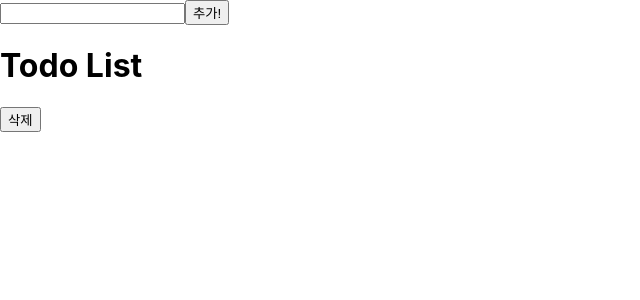
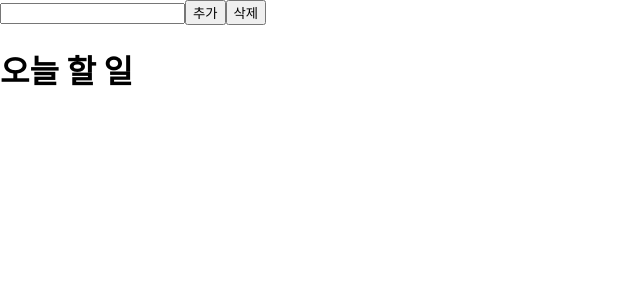
Before and after one commit to Goldcartel/my-blog, a React (Create React App) app: page / in a window 1280 px wide. Shown: the top 300 px of the page, without its empty margins (0-640 px from the left). Built offline with nearby package versions, Linux system fonts and the light colour scheme.

Commit message:
todolist practice

```diff
--- a/src/App.css
+++ b/src/App.css
@@ -1,4 +1,4 @@
-.todo-item{
+.todo-list{
   width : 300px;
   height : 60px;
   border: 2px dotted blue;
--- a/src/App.js
+++ b/src/App.js
@@ -1,27 +1,23 @@
 import React,{useState} from 'react';
 import './App.css';
 import TodoBoard from './lecture/TodoBoard';
+import Todo from './lecture/Todo';
 
 function App() {
-  const [inputValue,setInputValue]=useState('');
-  const [todoList,setTodoList]=useState([ ]);
-  const delItem=()=> {
-    console.log(todoList)
-    setTodoList((todoList)=> todoList.slice(0,-1))
-    console.log(todoList)
-  }
-  const addItem=( )=>{
-    console.log('inputValue 여기에!',inputValue);
-    setTodoList([...todoList,inputValue]);
-  }
-  return (
-    <div className="App">
-      <input value={inputValue} type='text' onChange={(event)=>setInputValue(event.target.value)}/>
-      <button onClick={addItem}>추가!</button>
-      <TodoBoard todoList={todoList}/>
+  const [value, setValue] = useState("");
+  const [todoList, setTodoList] = useState([]);
+
+  const addItem = () => setTodoList((todoList)=>todoList = [...todoList, value]);
+  const delItem = () => setTodoList((todoList)=>todoList = todoList.slice(0,-1));
+
+  return(
+    <div className='App'>
+      <input value={value} type="text" onChange={(e)=>setValue(e.target.value)}/>
+      <button onClick={addItem}>추가</button>
       <button onClick={delItem}>삭제</button>
+      <Todo todoList={todoList}/>
     </div>
-  );
+  )
 }
 
 export default App;
--- /dev/null
+++ b/src/lecture/Todo.js
@@ -0,0 +1,13 @@
+import React from 'react'
+import TodoList from './TodoList'
+
+const Todo = (props) => {
+  return (
+    <div>
+      <h1>오늘 할 일</h1>
+      <div>{props.todoList.map((item)=><TodoList item={item}/>)}</div>
+    </div>
+  )
+}
+
+export default Todo;
--- a/src/lecture/TodoBoard.js
+++ b/src/lecture/TodoBoard.js
@@ -1,12 +1,16 @@
 import React from 'react';
 import TodoItem from './TodoItem';
 
-const TodoBoard = (props) => {
-  return (
-    <div>
-       <h1>Todo List</h1>
-       {props.todoList.map((item)=><TodoItem item={item}/>)}
-    </div>
-  )
+export default class TodoBoard extends React.Component {
+    constructor(props) {
+        super(props);
+    }
+    render() {
+        return (
+            <div>
+                <h1>Todo List</h1>
+                {this.props.todoList.map((item)=><TodoItem item = {item}/>)}
+            </div>
+        )
+    }
 }
-export default TodoBoard
--- /dev/null
+++ b/src/lecture/TodoList.js
@@ -0,0 +1,11 @@
+ import React from 'react'
+
+ const TodoList = (props) => {
+   return (
+     <div className='todo-list'>
+       {props.item}
+     </div>
+   )
+ }
+
+ export default TodoList
```
